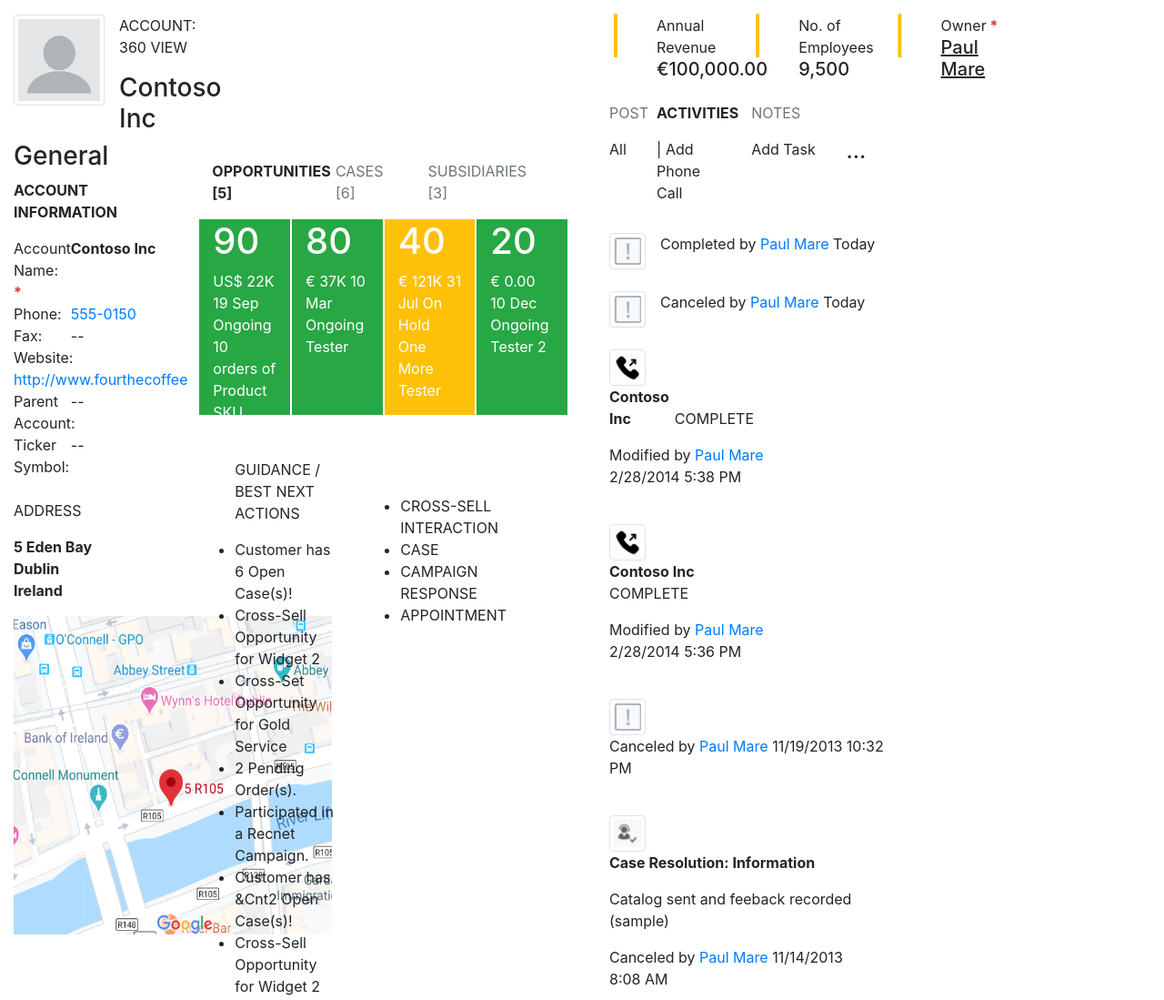
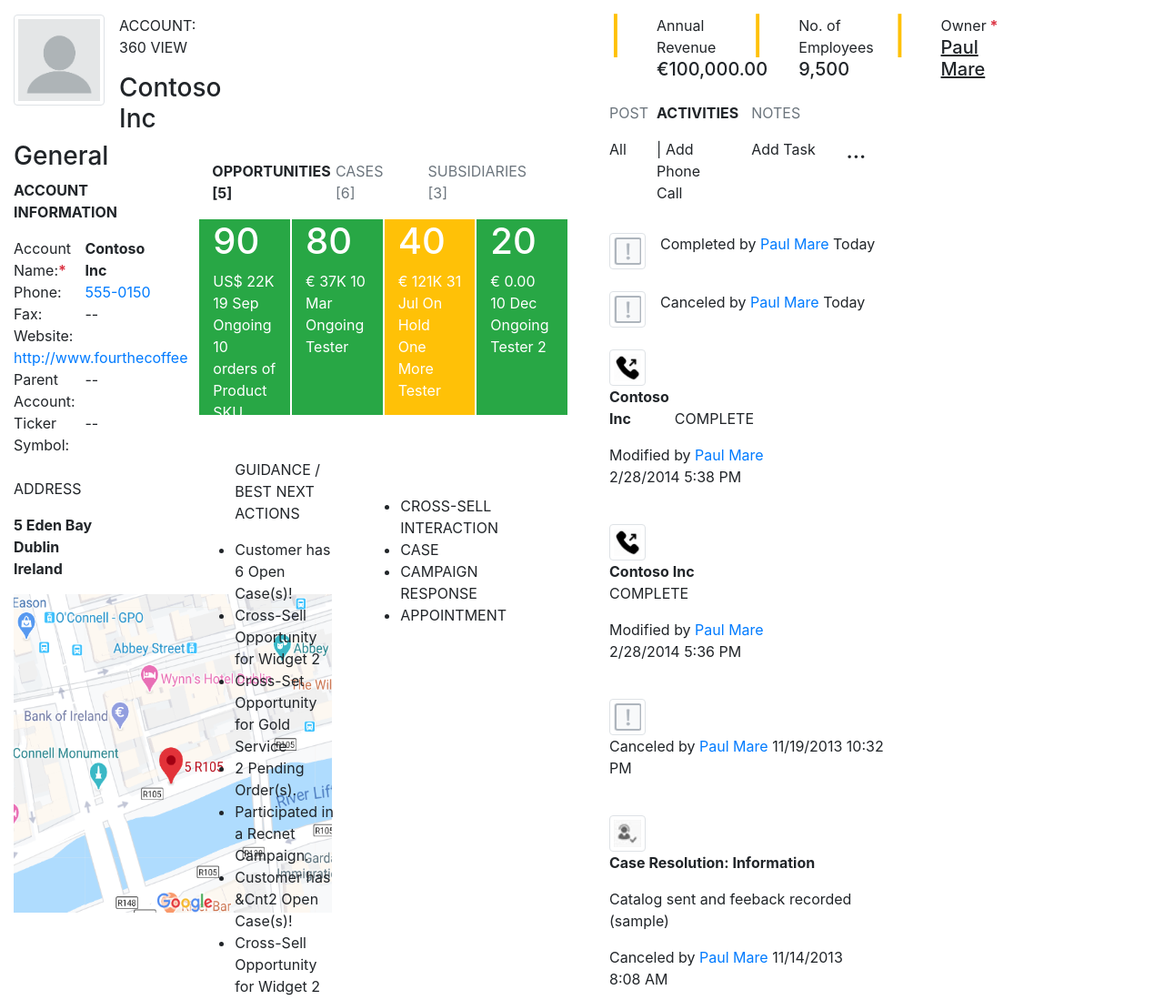
Before and after one commit to Elene26/Project, a website: page index.html in a window 1280 px wide. Shown: the whole page at 91% size. Drawn offline with nearby package versions, Linux system fonts and the light colour scheme.

Commit message:
Account Name
Fixed column for account name

```diff
--- a/index.html
+++ b/index.html
@@ -32,15 +32,15 @@
                         <h3>General</h3>
                         <p><strong>ACCOUNT INFORMATION</strong></p>
                         <div class="row">
-                            <div class="col-4">
-                                Account Name: <strong class="text-danger"> * </strong>
+                            <div class="col-5">
+                                Account Name:<strong class="text-danger">*</strong>
                             </div>
                             <div class="col">
                                 <strong>Contoso Inc</strong>
                             </div>
                         </div>
                         <div class="row">
-                            <div class="col-4">
+                            <div class="col-5">
                                 Phone:
                             </div>
                             <div class="col">
@@ -48,7 +48,7 @@
                             </div>
                         </div>
                         <div class="row">
-                            <div class="col-4">
+                            <div class="col-5">
                                 Fax:
                             </div>
                             <div class="col">
@@ -56,7 +56,7 @@
                             </div>
                         </div>
                         <div class="row">
-                            <div class="col-4">
+                            <div class="col-5">
                                 Website:
                             </div>
                             <div class="col">
@@ -64,7 +64,7 @@
                             </div>
                         </div>
                         <div class="row">
-                            <div class="col-4">
+                            <div class="col-5">
                                 Parent Account:
                             </div>
                             <div class="col">
@@ -72,7 +72,7 @@
                             </div>
                         </div>
                         <div class="row">
-                            <div class="col-4">
+                            <div class="col-5">
                                 Ticker Symbol:
                             </div>
                             <div class="col">
@@ -95,7 +95,7 @@
             </div>
         </div>
 
-        <div class="col col-4" style="margin-top: 8em;">
+        <div class="col-4" style="margin-top: 8em;">
             <div class="container mt-5" style="height:35vh; overflow-y:scroll;">
                 <div class="row">
                     <div class=col-4>
```
